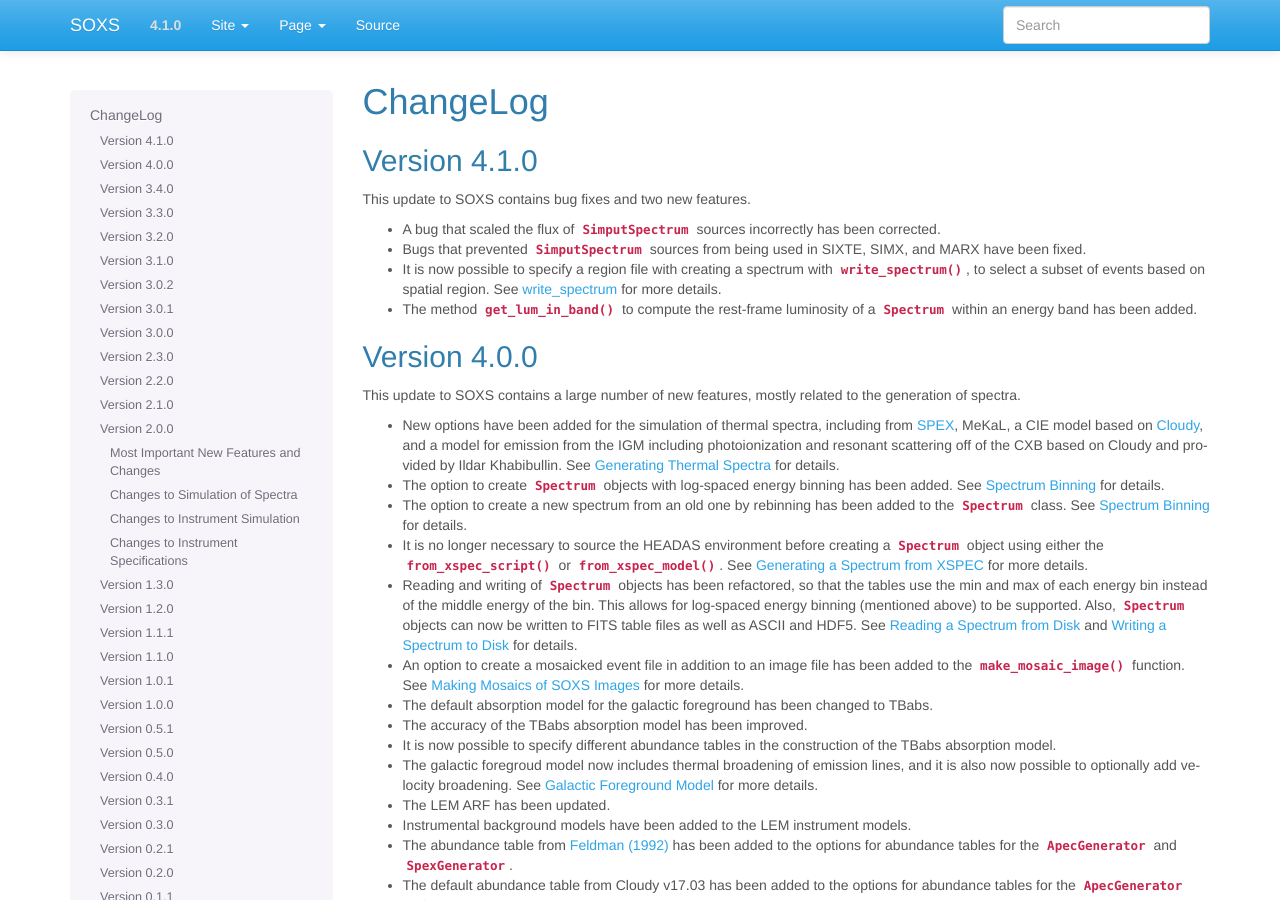
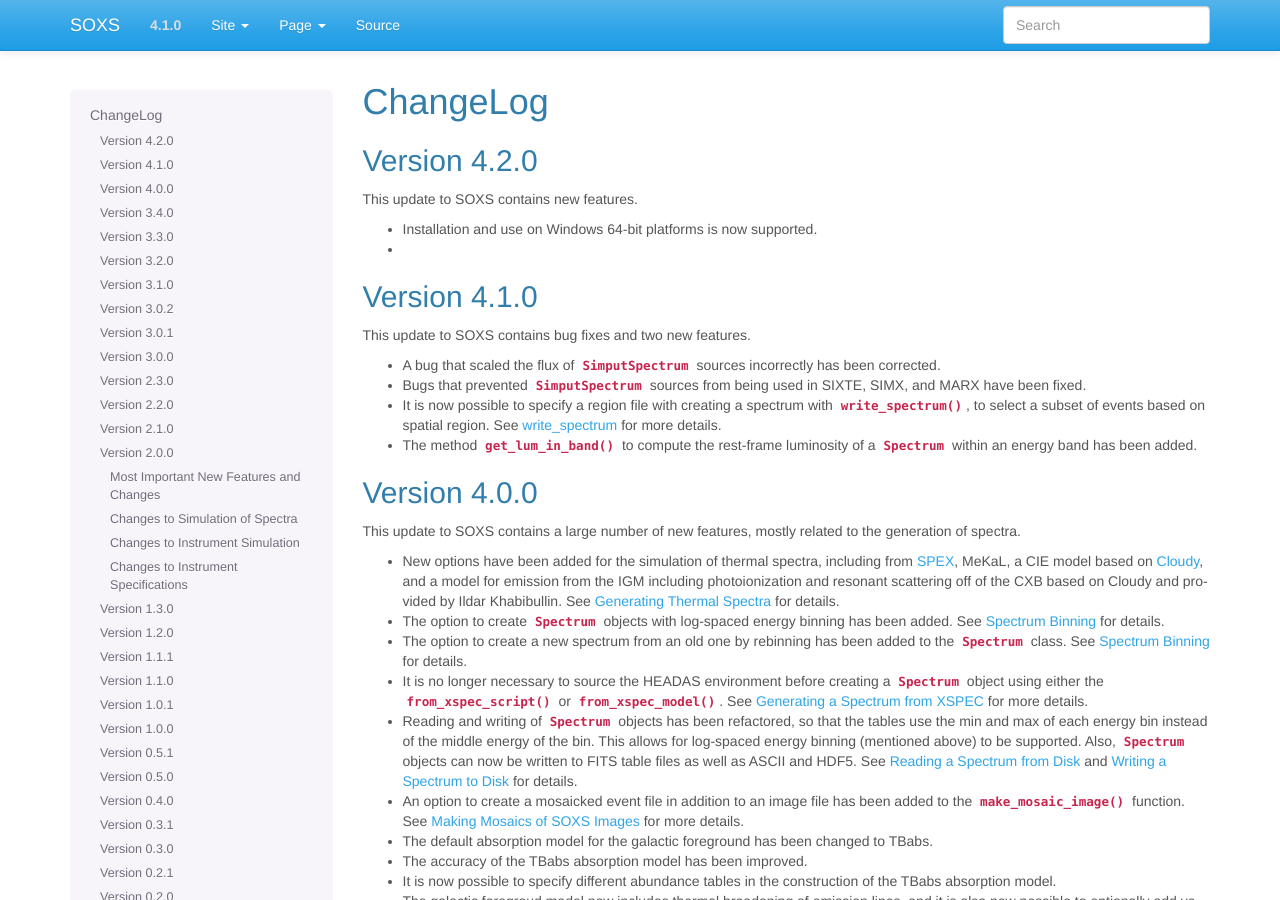
Before and after one commit to lynx-x-ray-observatory/soxs, a Sphinx documentation site: the page built from doc/source/changelog.rst, in a window 1280 px wide and 900 px high. Built offline with Sphinx 7.4.7, drawn with Linux system fonts in a browser that asks for light colours.

Commit message:
New changelog

```diff
--- a/doc/source/changelog.rst
+++ b/doc/source/changelog.rst
@@ -2,6 +2,14 @@
 
 ChangeLog
 =========
+
+Version 4.2.0
+-------------
+
+This update to SOXS contains new features.
+
+* Installation and use on Windows 64-bit platforms is now supported.
+*
 
 Version 4.1.0
 -------------
```
